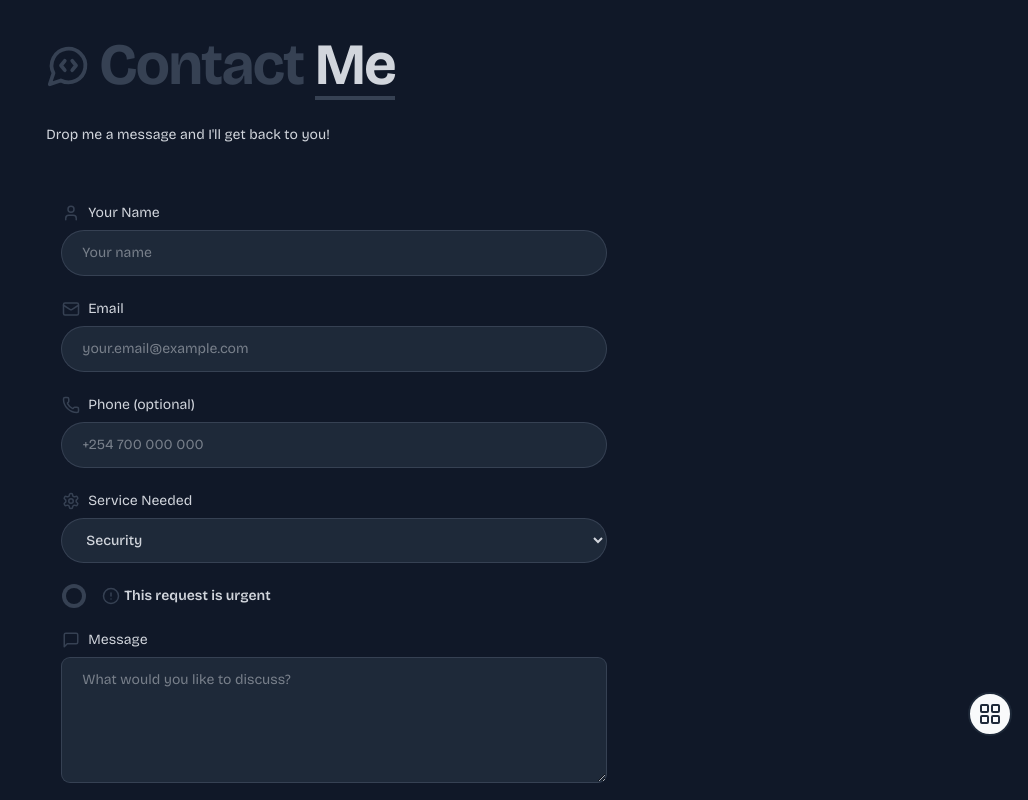
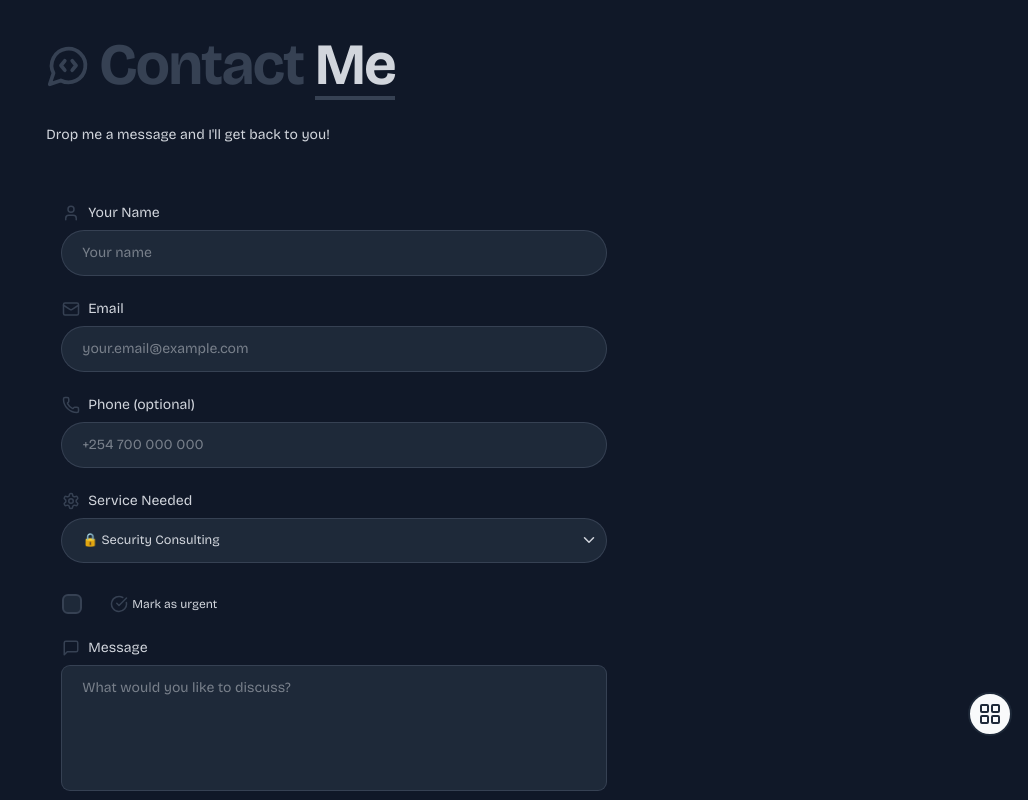
Before and after one commit to cmotanya/dev-portfolio, a Next.js app: page /contact in a window 1280 px wide. Shown: the top 800 px of the page, without its empty margins (252-1280 px from the left). Built offline with nearby package versions, Linux system fonts and the light colour scheme.

Commit message:
refactor: Enhance Contact form with urgent request checkbox and improved service selection options

```diff
--- a/app/contact/page.tsx
+++ b/app/contact/page.tsx
@@ -45,6 +45,7 @@ function Contact() {
   const [message, setMessage] = useState("");
   const [countSubmissions, setCountSubmissions] = useState(SUBMISSION_LIMIT);
   const [isDelayAfterSuccess, setIsDelayAfterSuccess] = useState(false);
+  const [isUrgentChecked, setIsUrgentChecked] = useState(false);
 
   // Load submission count from localStorage - only on initial mount
   useEffect(() => {
@@ -239,7 +240,7 @@ function Contact() {
         {submissionStatus === "submitting" && (
           <Slide direction="left" duration={300} triggerOnce>
             <div className="text-primary bg-secondary/15 border-secondary/20 mb-6 flex items-center gap-2 rounded-md border p-3 font-medium">
-              <Loader2 className="text-primary animate-spin" />
+              <Loader2 className="text-secondary animate-spin" />
               <h2 className="text-sm font-semibold">Sending your message...</h2>
             </div>
           </Slide>
@@ -387,7 +388,7 @@ function Contact() {
               </div>
 
               {/* Service Type  */}
-              <div className="space-y-2">
+              <div className="relative space-y-2">
                 <label
                   htmlFor="serviceType"
                   className="flex items-center gap-2"
@@ -402,35 +403,88 @@ function Contact() {
                   aria-invalid={errors.serviceType ? "true" : "false"}
                   aria-describedby="service-type-error"
                   className={cn(
-                    "bg-primary relative w-full rounded-full px-5 py-3 font-medium ring transition-all focus:outline-none",
+                    "bg-primary custom-select text-xs-sm w-full rounded-full px-5 py-3 ring transition-all focus:outline-none",
                     errors.serviceType ? "ring-red-500" : "ring-secondary",
                     submissionStatus === "submitting"
                       ? "pointer-events-none"
                       : "",
                   )}
                 >
-                  <option value="security">Security</option>
-                  <option value="networking">Networking</option>
-                  <option value="other">Other</option>
+                  <option value="" disabled>
+                    Select a service...
+                  </option>
+                  <option value="security">🔒 Security Consulting</option>
+                  <option value="networking">🌐 Networking Solutions</option>
+                  <option value="support">🛠️ Ongoing Support</option>
+                  <option value="other">Other (please specify)</option>
                 </select>
+
+                {/* custom down arrow */}
+                <span className="pointer-event-none absolute top-1/2 right-2">
+                  <svg
+                    width="18"
+                    height="18"
+                    fill="none"
+                    stroke="currentColor"
+                    strokeWidth="2"
+                    viewBox="0 0 24 24"
+                  >
+                    <path
+                      d="M6 9l6 6 6-6"
+                      strokeLinecap="round"
+                      strokeLinejoin="round"
+                    />
+                  </svg>
+                </span>
               </div>
 
               {/* Urgent checkbox */}
-              <div className="relative flex items-center gap-4">
+              <div className="flex items-center gap-4">
                 <input
                   type="checkbox"
                   name="isUrgent"
                   id="isUrgent"
-                  className="after:bg-secondary before:bg-background after:left-y-1/2 checked:before:bg-secondary checked:after:bg-primary relative ml-3 appearance-none transition-all duration-300 ease-in-out before:absolute before:inset-0 before:top-1/2 before:left-1/2 before:z-50 before:size-[16px] before:-translate-x-1/2 before:-translate-y-1/2 before:rounded-full before:content-[''] after:visible after:absolute after:top-1/2 after:left-0 after:-z-10 after:size-6 after:-translate-x-1/2 after:-translate-y-1/2 after:overflow-hidden after:rounded-full after:content-[''] checked:scale-110 checked:after:scale-110"
+                  checked={isUrgentChecked}
+                  onChange={(e) => setIsUrgentChecked(e.target.checked)}
+                  className="border-secondary bg-primary peer checked:bg-secondary custom-select relative size-5 cursor-pointer rounded-md border-2 transition-all duration-200"
                 />
-                <label
-                  htmlFor="isUrgent"
-                  className="ml-3 flex items-center gap-1 font-semibold"
-                >
-                  <AlertCircle size={18} className="text-secondary" />
-                  <span className="text-textColor/70">
-                    This request is urgent
-                  </span>
+                {/* custom checkmark */}
+                <span className="pointer-events-none absolute ml-0.5">
+                  {isUrgentChecked && (
+                    <svg
+                      className="text-text h-4 w-4"
+                      fill="none"
+                      stroke="currentColor"
+                      strokeWidth={3}
+                      viewBox="0 0 24 24"
+                    >
+                      <path
+                        strokeLinecap="round"
+                        strokeLinejoin="round"
+                        d="M5 13l4 4L19 7"
+                      />
+                    </svg>
+                  )}
+                </span>
+                <label htmlFor="isUrgent">
+                  <Fade
+                    key={isUrgentChecked ? "urgent" : "not-urgent"}
+                    direction="up"
+                    triggerOnce={false}
+                    duration={400}
+                  >
+                    {isUrgentChecked ? (
+                      <div className="ml-3 flex items-center gap-1 text-xs text-red-500">
+                        <AlertCircle size={18} className="text-red-500" />
+                        This request will be marked as urgent!
+                      </div>
+                    ) : (
+                      <div className="ml-3 flex items-center gap-1 text-xs">
+                        <CheckCircle size={18} className="text-secondary" />
+                        Mark as urgent
+                      </div>
+                    )}
+                  </Fade>
                 </label>
               </div>
 
@@ -451,7 +505,7 @@ function Contact() {
                     aria-describedby="textarea-error"
                     placeholder="What would you like to discuss?"
                     className={cn(
-                      "ring-secondary bg-primary w-full rounded-lg px-5 py-3 ring transition-all focus:outline-none",
+                      "ring-secondary bg-primary w-full resize-none rounded-lg px-5 py-3 ring transition-all focus:outline-none",
                       errors.textarea ? "ring-red-500" : "focus:ring-secondary",
                       submissionStatus === "submitting"
                         ? "pointer-events-none"
--- a/app/globals.css
+++ b/app/globals.css
@@ -8,11 +8,6 @@
   --color-text: oklch(87.2% 0.01 258.338); /* text-gray-500 */
 
   --text-xs-sm: 0.8rem;
-
-  /* RGB components for using with rgba() */
-  --color-textColor-rgb: 3, 6, 7;
-  --color-secondary-rgb: 119, 165, 251;
-  --color-background-rgb: 255, 255, 255;
 
   --width: min(75ch, calc(100% - 2rem));
 }
@@ -42,14 +37,32 @@ p {
   margin-block-end: 1rem;
 }
 
-input:-webkit-autofill:is(
-    :not(:placeholder-shown),
-    :focus-visible,
-    :focus,
-    :hover,
-    :active
-  ) {
-  -webkit-text-fill-color: rgba(var(--color-textColor-rgb), 0.65);
-  -webkit-box-shadow: 0 0 0 30px inherit inset;
-  transition: -webkit-text-fill-color 0.5s ease-in-out;
+.custom-select {
+  appearance: none;
+  -webkit-appearance: none;
+  -moz-appearance: none;
+  background-image: none;
 }
+
+.custom-select option {
+  background-color: var(--color-primary);
+  color: var(--color-text);
+}
+
+input:-webkit-autofill,
+textarea:-webkit-autofill,
+select:-webkit-autofill {
+  -webkit-box-shadow: 0 0 0 1000px var(--color-primary) inset !important;
+  -webkit-text-fill-color: var(--color-text) !important;
+  color: var(--color-text) !important;
+  border-radius: 9999px; /* match your rounded-full */
+  outline: none;
+  /* Add ring effect */
+  box-shadow:
+    0 0 0 2px var(--color-primary),
+    0 0 0 4px var(--color-primary),
+    0 0 0 6px var(--color-primary),
+    0 0 0 8px var(--color-primary),
+    0 0 0 10px var(--color-primary);
+  transition: background-color 5000s ease-in-out 0s;
+}
```
